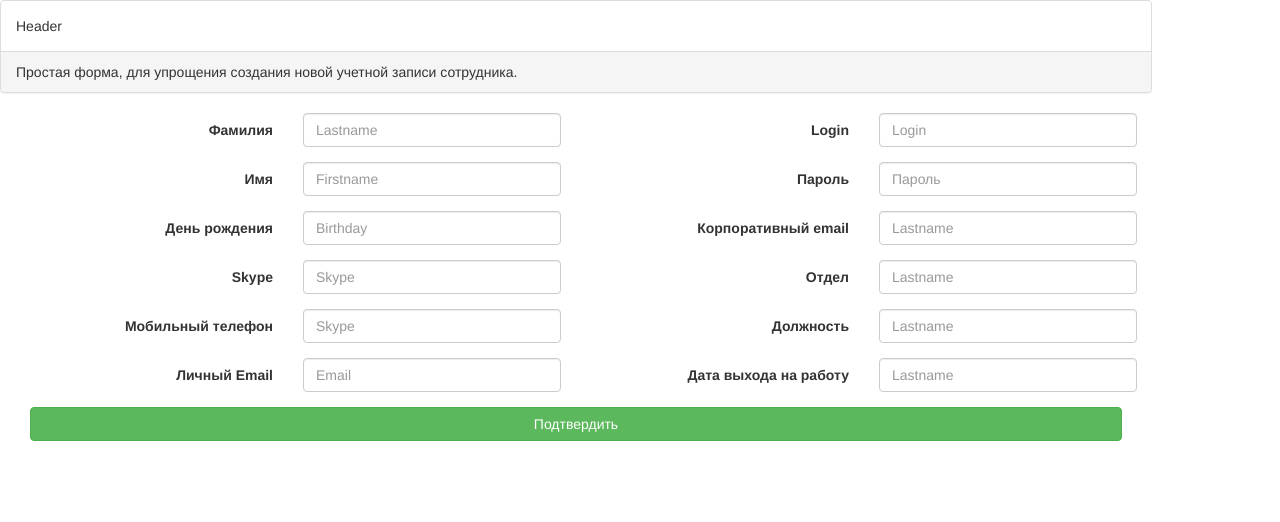
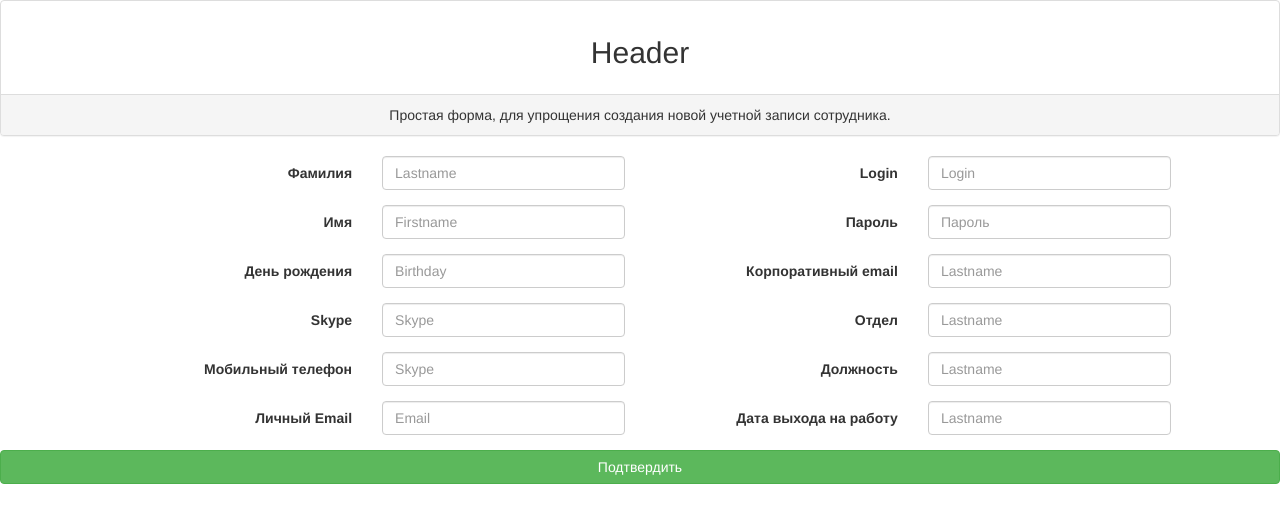
Before and after one commit to kapb14/html-playground, a plain HTML site: page index.html in a window 1280 px wide. Drawn offline with Linux system fonts and the light colour scheme.

Commit message:
готова форма с использованием bootstrap

```diff
--- a/index.html
+++ b/index.html
@@ -23,19 +23,22 @@
 </head>
 <body>
 
-<div style="width:90%">
 
-  <div class="panel panel-default" style="position: relative;">
-    <div class="panel-body">Header</div>
-    <div class="panel-footer">Простая форма, для упрощения создания новой учетной записи сотрудника.</div>
+
+  <div class="panel panel-default">
+    <div class="panel-body text-center"><h2>Header</h2></div>
+    <div class="panel-footer text-center">Простая форма, для упрощения создания новой учетной записи сотрудника.</div>
   </div>
 
 
 
-  <div style="position: relative;">
+  <div class="row"> <!-- ROW_CLASS START -->
 
-    <div class="container-fluid" style="float: left; width: 50%;">
-      <form class="form-horizontal">
+    <div class="col-sm-1"></div>
+
+    <form class="form-horizontal">
+
+    <div class="col-sm-5">
 
 
       <!-- Фамилия -->
@@ -87,13 +90,9 @@
           <input type="email" class="form-control" id="mail" placeholder="Email">
         </div>
       </div>
-
-      </form>
     </div>
 
-    <div class="container-fluid" style="float: left; width: 50%;">
-    <form class="form-horizontal">
-
+    <div class="col-sm-5">
 
       <!-- Login -->
       <div class="form-group">
@@ -144,26 +143,22 @@
           <input type="login" class="form-control" id="login" placeholder="Lastname">
         </div>
       </div>
-
-    </form>
     </div>
 
+    <div class="col-sm-1"></div>
 
-  <div class="container-fluid" style="clear: both;">
-
-    <div class="form-group">
-      <div class="col-sm-12">
-        <button type="submit" class="btn btn-success btn-block">Подтвердить</button>
-      </div>
+    <div class="col-sm-12">
+      <button type="submit" class="btn btn-success btn-block">Подтвердить</button>
     </div>
 
-  </div>
+  </form>
 
 
-  </div>
+
+  </div> <!-- ROW_CLASS END -->
 
 
-</div>
+
 
 
 
```
